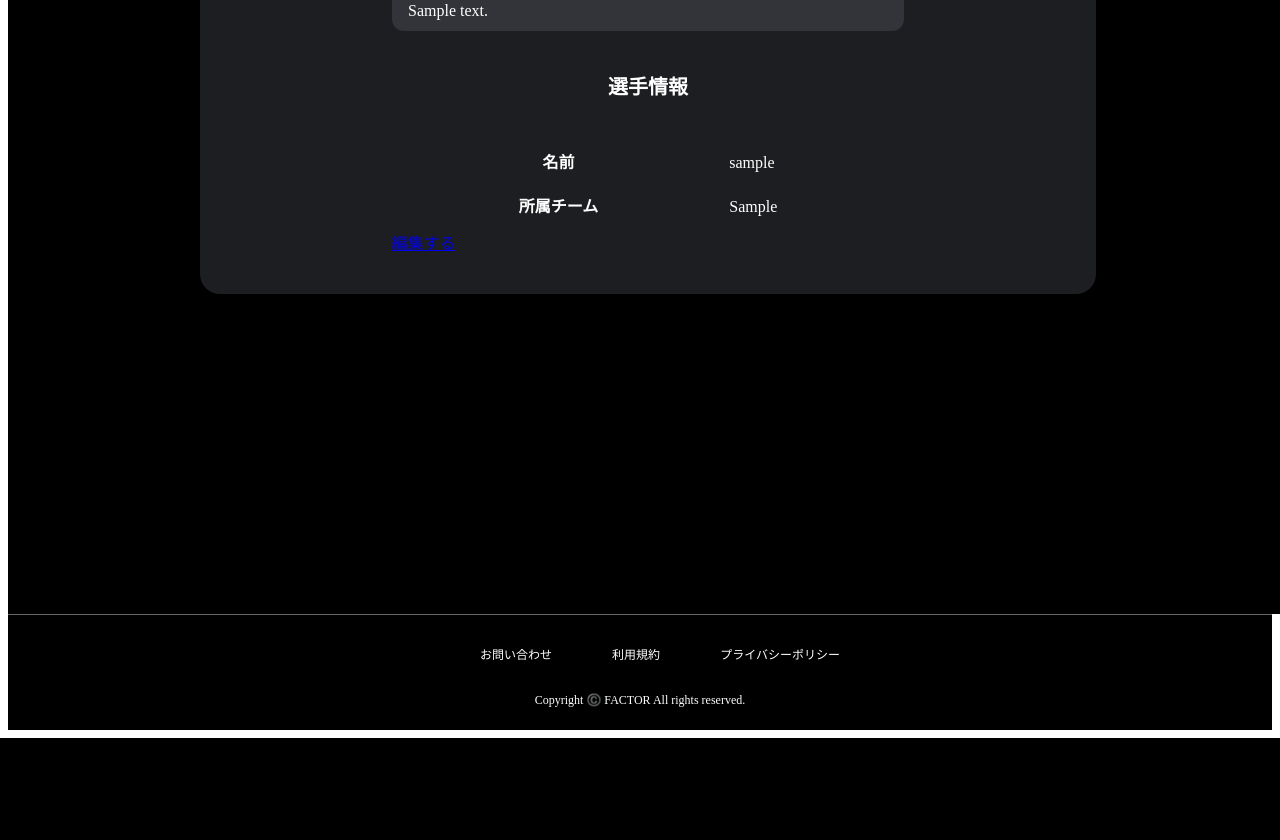
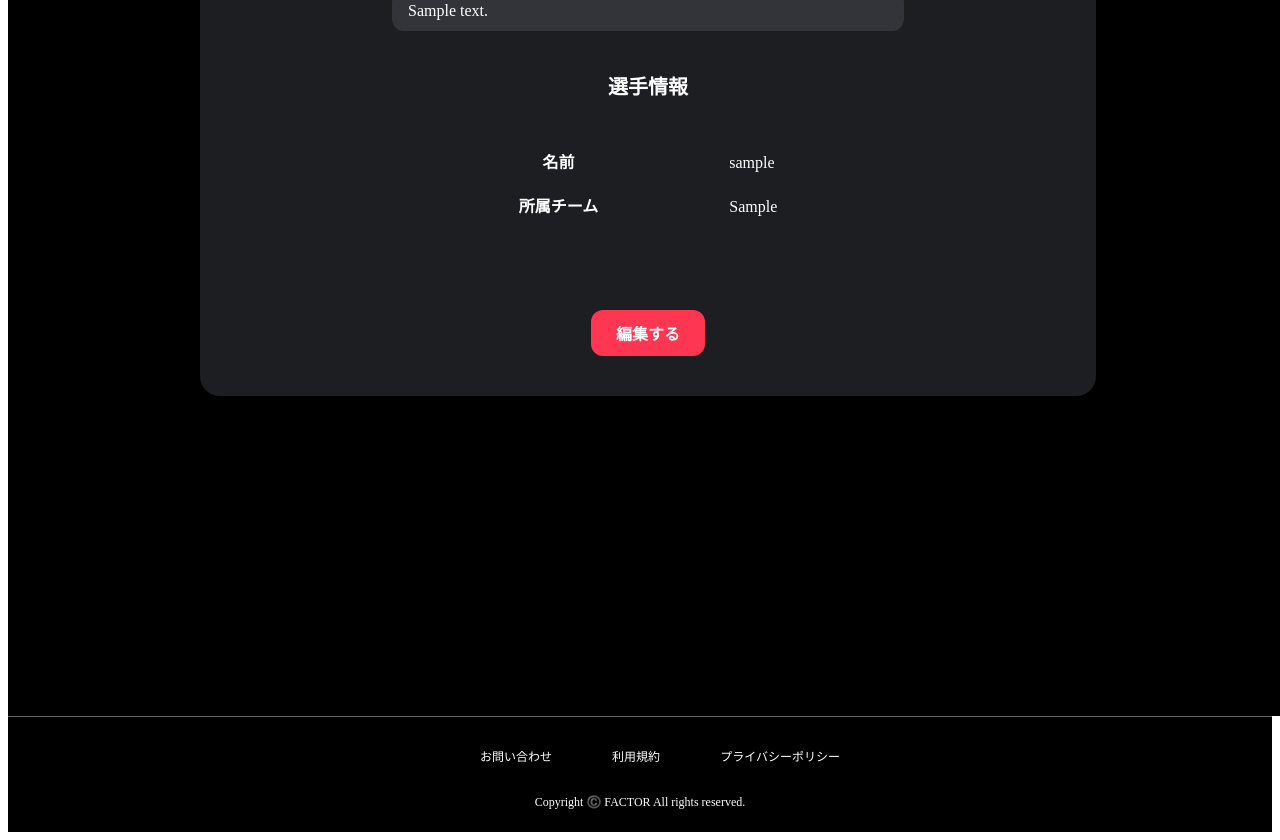
Before and after one commit to abeyuyajp/factor-yuyaabe, a Rails app: page /posts/1 in a window 1280 px wide. Shown: the part 646-1486 px from the top of the page. Before the commit the page ends 1384 px from the top, so only its background shows below. Run offline with Rails 7, Linux system fonts and the light colour scheme; a user stored in the database is signed in; tables that the repository leaves empty hold one stand-in row (values such as "Sample post"); style sheets or scripts are compiled from the project's sources; some libraries are stand-ins or nearby versions.

Commit message:
ビューの修正

```diff
--- a/app/assets/stylesheets/posts/show.css
+++ b/app/assets/stylesheets/posts/show.css
@@ -30,9 +30,25 @@
 .user-table {
   margin: 0 auto;
   line-height: 5vh;
+  margin-bottom: 10vh;
 }
 
 .user-header {
   padding-right: 10vw;
   font-weight: bold;
 }
+
+.edit-btn {
+  width: 100%;
+  display: flex;
+}
+
+.action-btn {
+  margin: 0 auto;
+  padding: 11px 25px;
+  background-color: #ff3651;
+  border-radius: 12px;
+  color: white;
+  font-weight: bold;
+  text-decoration: none;
+}
--- a/app/views/posts/edit.html.erb
+++ b/app/views/posts/edit.html.erb
@@ -1,9 +1,9 @@
+ <%# cssは新規投稿のものを使用
+ app/assets/stylesheets/posts/new.css %>
+
  <%= render "shared/header" %>
 
 <div class="post-contents">
-
-
-
   <div class="post-main">
     <h2 class="post-main-title">活躍している姿を発信しよう！</h2>
     <%= form_with model: @post,local: true do |f| %>
--- a/app/views/posts/index.html.erb
+++ b/app/views/posts/index.html.erb
@@ -17,10 +17,10 @@
         <div class="post-title">
           <%= post.title %>
         </div>
+        <% end %>
         <div class="post-date">
           <%= post.created_at %>
         </div>
-        <% end %>
         <div class="post-user">
           <%= post.user.nickname %>
         </div>
--- a/app/views/posts/show.html.erb
+++ b/app/views/posts/show.html.erb
@@ -31,10 +31,12 @@
       </table>
     </div>
 <%# //ユーザー情報の詳細 %>
+    <div class="edit-btn">
     <% if current_user.id == @post.user_id %>
-      <%= link_to "編集する", edit_post_path(@post.id), method: :get, class: "edit-btn" %>
+      <%= link_to "編集する", edit_post_path(@post.id), method: :get, class: "action-btn" %>
       <%#= link_to "削除",  %>
     <% end %>
+    </div>
   </div>
 </div>
 
```
